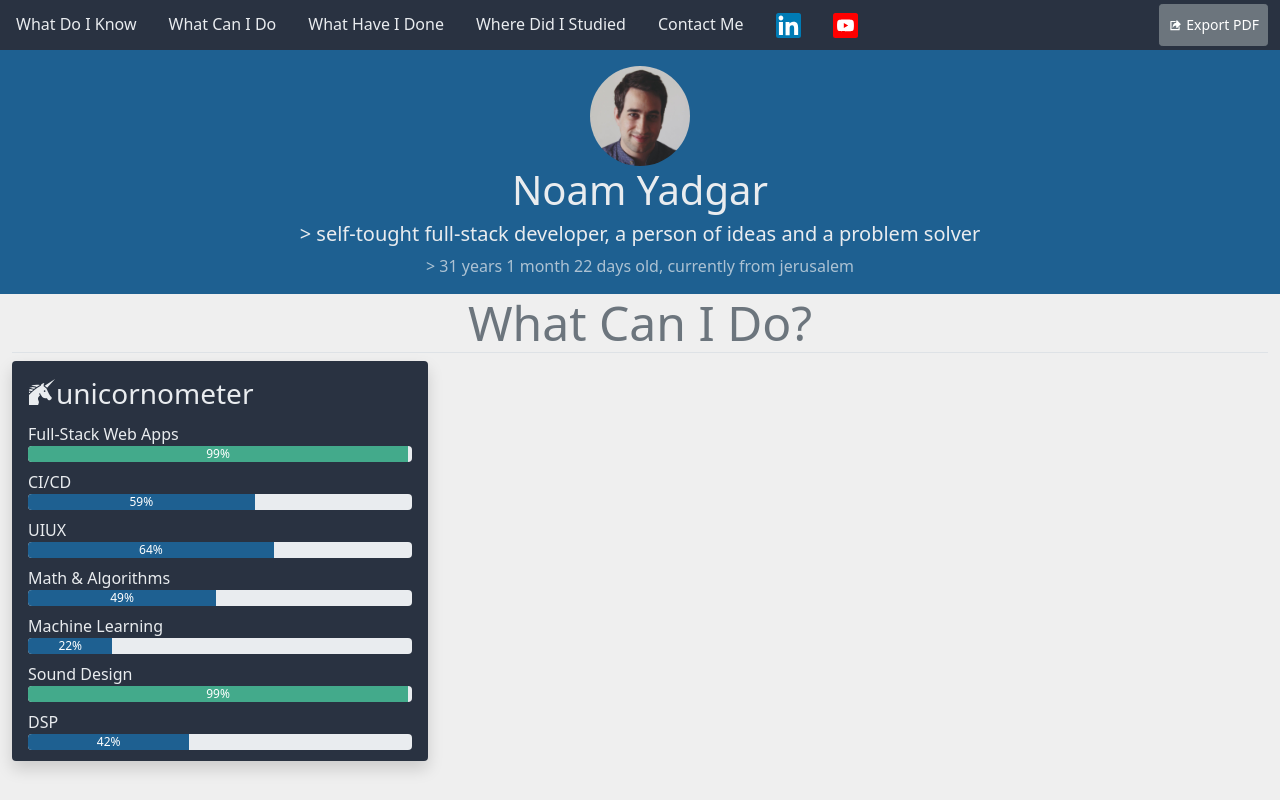
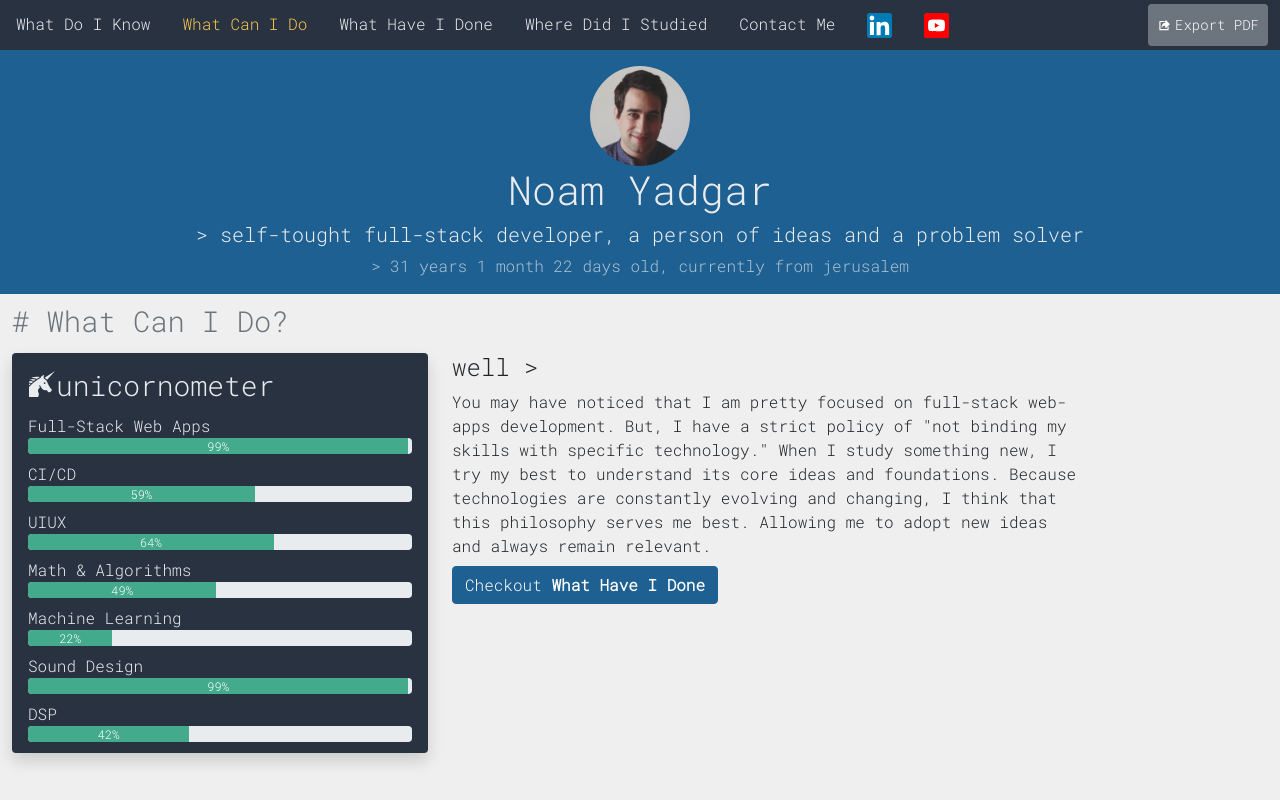
Before and after one commit to noam-g4/my-cv, a React app: page /what_can_i_do in a window 1280 px wide. Built offline with nearby package versions, Linux system fonts and the light colour scheme.

Commit message:
navs style and "know" story

```diff
--- a/src/components/Do.js
+++ b/src/components/Do.js
@@ -1,20 +1,32 @@
 import React, { useContext } from 'react'
-import { ProgressBar, Button } from 'react-bootstrap'
-import { GiUnicorn } from 'react-icons/gi'
+import { Button } from 'react-bootstrap'
+import { useHistory } from 'react-router'
 
 import { Context } from '../index'
 import Layout from './Layout'
 import Unicornometer from './Unicornometer'
 
 export default function Do({ onSelect }) {
+  const history = useHistory()
   const { what_can_i_do } = useContext(Context)
 
-  const { unicornometer } = what_can_i_do
+  const { unicornometer, story } = what_can_i_do
 
   return (
-    <Layout title="What Can I Do?" onSelect={onSelect}>
-      <div>
+    <Layout title="What Can I Do?" onSelect={onSelect} location="what_can_i_do">
+      <div className="d-flex">
         <Unicornometer list={unicornometer} style={{ width: 'fit-content' }} />
+        <div className="w-50 ms-4">
+          <h4>well{' >'}</h4>
+          <span>{story}</span>
+          <br />
+          <Button
+            className="mt-2"
+            onClick={() => history.push('/what_have_i_done')}
+          >
+            Checkout <strong>What Have I Done</strong>
+          </Button>
+        </div>
       </div>
     </Layout>
   )
--- a/src/components/Done.js
+++ b/src/components/Done.js
@@ -3,5 +3,11 @@ import React from 'react'
 import Layout from './Layout'
 
 export default function Done({ onSelect }) {
-  return <Layout title="What Have I Done?" onSelect={onSelect} />
+  return (
+    <Layout
+      title="What Have I Done?"
+      onSelect={onSelect}
+      location="what_have_i_done"
+    />
+  )
 }
--- a/src/components/Know.js
+++ b/src/components/Know.js
@@ -12,11 +12,15 @@ export default function Know({ onSelect }) {
   const { unicornometer, story } = what_do_i_know
 
   return (
-    <Layout title="What Do I Know?" onSelect={onSelect}>
+    <Layout
+      title="What Do I Know?"
+      onSelect={onSelect}
+      location="what_do_i_know"
+    >
       <div className="d-flex">
         <Unicornometer list={unicornometer} style={{ width: 'fit-content' }} />
         <div className="w-50 ms-4">
-          <h4>a few words...</h4>
+          <h4>a few words{' >'}</h4>
           <span>{story}</span>
           <br />
           <Button
--- a/src/components/Layout.js
+++ b/src/components/Layout.js
@@ -6,7 +6,7 @@ import { useHistory } from 'react-router-dom'
 
 import { Context } from '../index'
 
-export default function Layout({ title, children, onSelect }) {
+export default function Layout({ title, children, location }) {
   const data = useContext(Context)
   const history = useHistory()
   const { profile } = data
@@ -25,7 +25,9 @@ export default function Layout({ title, children, onSelect }) {
             .map(key => (
               <Nav.Item key={key}>
                 <Nav.Link
-                  className="text-capitalize text-light"
+                  className={`text-capitalize nav ${
+                    key === location && 'active'
+                  }`}
                   onClick={() => history.push(`/${key}`)}
                 >
                   {key.split('_').join(' ')}
@@ -34,7 +36,7 @@ export default function Layout({ title, children, onSelect }) {
             ))}
           <Nav.Item>
             <Nav.Link
-              className="text-capitalize text-light"
+              className="text-capitalize nav"
               href={`mailto:${profile.email}`}
             >
               Contact Me
@@ -86,8 +88,8 @@ export default function Layout({ title, children, onSelect }) {
         </div>
       </Row>
       <div>
-        <h1 className="display-5 text-center border-bottom mb-2 text-secondary">
-          {title}
+        <h1 className="display-5 text-secondary py-3" style={{ zoom: 0.6 }}>
+          # {title}
         </h1>
         {children}
       </div>
--- a/src/components/Learned.js
+++ b/src/components/Learned.js
@@ -3,5 +3,11 @@ import React from 'react'
 import Layout from './Layout'
 
 export default function Learned({ onSelect }) {
-  return <Layout title="Where Did I Learned?" onSelect={onSelect} />
+  return (
+    <Layout
+      title="Where Did I Studied?"
+      onSelect={onSelect}
+      location="where_did_i_studied"
+    />
+  )
 }
--- a/src/components/Unicornometer.js
+++ b/src/components/Unicornometer.js
@@ -25,7 +25,7 @@ export default function Unicornometer({ list, style = {} }) {
             style={{ width: '30vw' }}
             now={item.progress}
             label={`${item.progress}%`}
-            variant={item.progress > 79 ? 'success' : 'primary'}
+            variant={'success'}
           />
         </div>
       ))}
--- a/src/resume.json
+++ b/src/resume.json
@@ -49,7 +49,8 @@
       { "subject": "Machine Learning", "progress": 22 },
       { "subject": "Sound Design", "progress": 99 },
       { "subject": "DSP", "progress": 42 }
-    ]
+    ],
+    "story": "You may have noticed that I am pretty focused on full-stack web-apps development. But, I have a strict policy of \"not binding my skills with specific technology.\" \nWhen I study something new, I try my best to understand its core ideas and foundations. Because technologies are constantly evolving and changing, I think that this philosophy serves me best. Allowing me to adopt new ideas and always remain relevant."
   },
   "what_have_i_done": {
     "jobs": [
--- a/src/scss/index.scss
+++ b/src/scss/index.scss
@@ -9,10 +9,11 @@ $theme-colors: (
   'dark': #293241,
 );
 
+@import url('https://fonts.googleapis.com/css2?family=Roboto+Mono:wght@300&display=swap');
 @import '/node_modules/bootstrap/scss/bootstrap.scss';
 
 body {
-  font-weight: 300;
+  font-family: 'Roboto Mono', monospace;
   background-color: #efefef;
 }
 
@@ -36,3 +37,10 @@ body {
 ::-webkit-scrollbar-thumb:hover {
   background: #fff;
 }
+
+.nav {
+  color: map-get($theme-colors, 'light');
+  &.active {
+    color: map-get($theme-colors, 'warning');
+  }
+}
```
